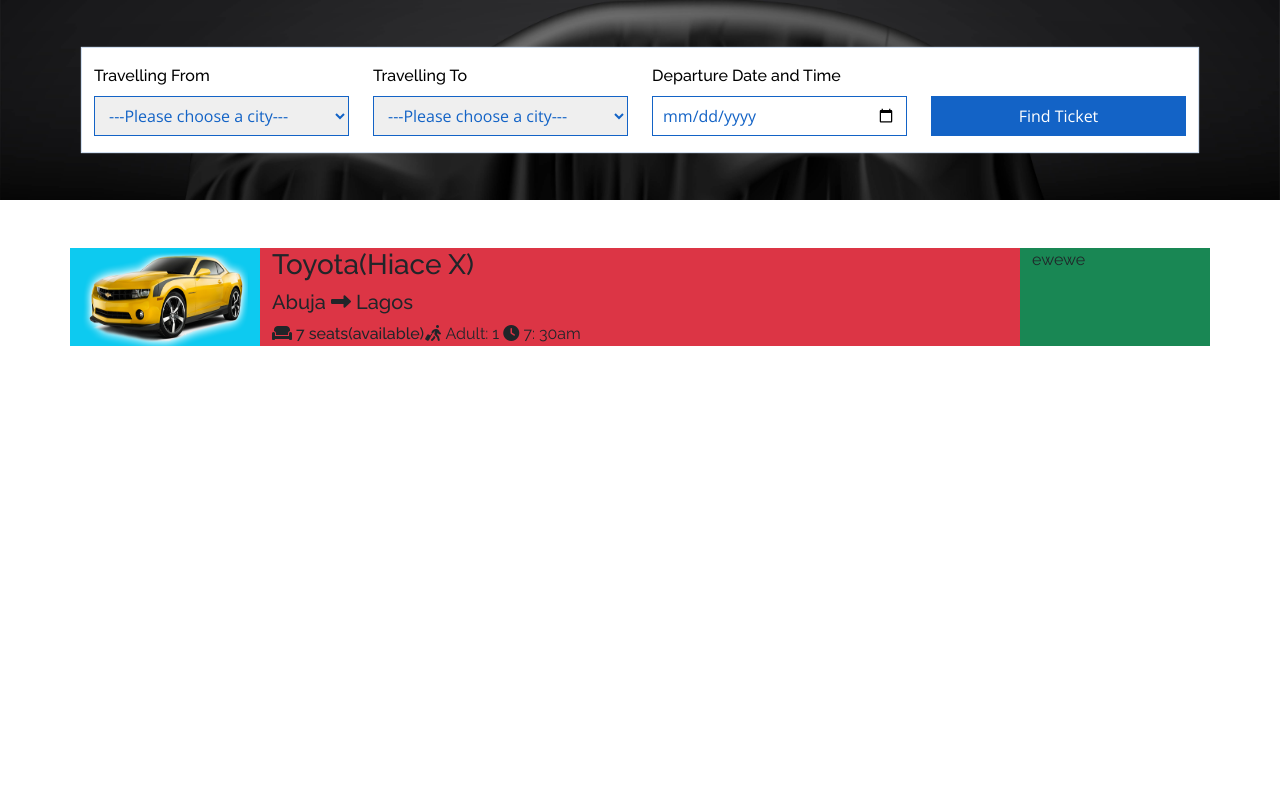
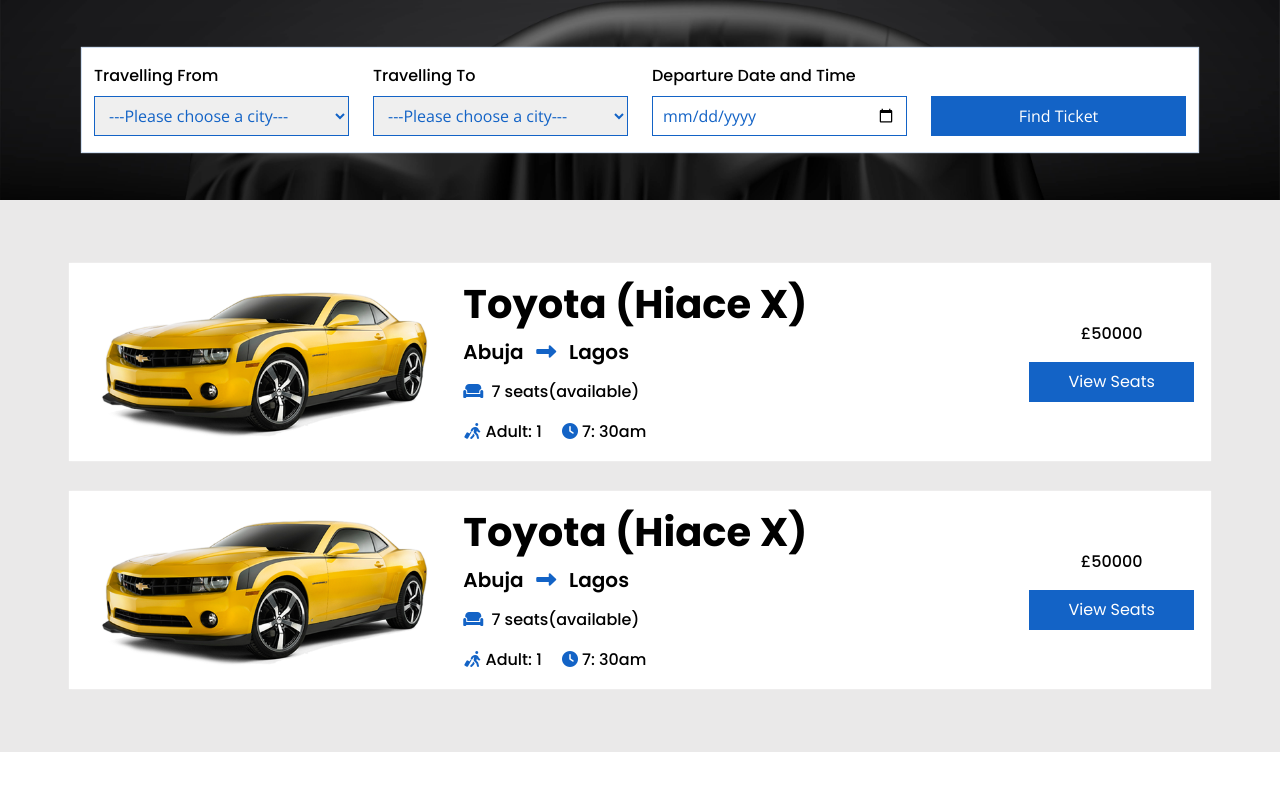
Before and after one commit to Cyber9jaDev/Car-Booking-System, a React (Vite) app in the folder client/: page /booking in a window 1280 px wide. Shown: the top 790 px of the page. Built offline with nearby package versions, Linux system fonts and the light colour scheme.

Commit message:
updated bus selection wrapper

```diff
--- a/client/src/components/users/BusSelection.tsx
+++ b/client/src/components/users/BusSelection.tsx
@@ -3,23 +3,41 @@ import '../../sass/tickets.scss';
 
 const BusSelection = () => {
   return (
-    <section id='bus__selection' className='mt-5'>
+    <section id='bus__selection' className='py-5'>
       <div className="container-lg">
         <div className="row">
-          <div className="col-12 bg-warning">
+          <div className="bus__selection-wrapper col-12 p-3">
             <div className="row">
-              <div className="col-sm-12 col-md-2 col-lg-2 bg-info">
+              <div className="col-sm-12 col-md-4 col-lg-4">
                 <img src={img} alt="bus-img" className="bus-img" />
               </div>
-              <div className="col-sm-12 col-md-8 col-lg-8 bg-danger">
-                <h3>Toyota(Hiace X)</h3>
-                <h5>Abuja <i className="fa-solid fa-right-long"></i> Lagos</h5>
-                <div className='d-flex align-items-center'>
-                  <h6 className='my-auto'><i className="fa-solid fa-couch"></i> 7 seats(available) </h6>
-                  <p className='my-auto'><i className="fa-solid fa-person-walking-luggage"></i> Adult: 1 <i className="fa-solid fa-clock"></i> 7: 30am</p>
-                </div>
+              <div className="info col-sm-12 col-md-6 col-lg-6 d-flex flex-column align-self-center">
+                <h1>Toyota (Hiace X)</h1>
+                <h6 className='mt-1 fs-5'>Abuja <i className="fa-solid fa-right-long mx-2"></i> Lagos</h6>
+                <p className='mt-2'><i className="fa-solid fa-couch me-1"></i> 7 seats(available) </p>
+                <p className='my-auto'><i className="fa-solid fa-person-walking-luggage"></i> Adult: 1 <i className="fa-solid fa-clock ms-3"></i> 7: 30am</p>
               </div>
-              <div className="col-sm-12 col-md-2 col-lg-2 bg-success">ewewe</div>
+              <div className="col-sm-12 col-md-2 col-lg-2 d-flex align-self-center flex-column align-items-center fee-wrapper">
+                <p className='fee'>£50000</p>
+                <button className='w-100'>View Seats</button>
+              </div>
+            </div>
+          </div>
+          <div className="bus__selection-wrapper col-12 p-3">
+            <div className="row">
+              <div className="col-sm-12 col-md-4 col-lg-4">
+                <img src={img} alt="bus-img" className="bus-img" />
+              </div>
+              <div className="info col-sm-12 col-md-6 col-lg-6 d-flex flex-column align-self-center">
+                <h1>Toyota (Hiace X)</h1>
+                <h6 className='mt-1 fs-5'>Abuja <i className="fa-solid fa-right-long mx-2"></i> Lagos</h6>
+                <p className='mt-2'><i className="fa-solid fa-couch me-1"></i> 7 seats(available) </p>
+                <p className='my-auto'><i className="fa-solid fa-person-walking-luggage"></i> Adult: 1 <i className="fa-solid fa-clock ms-3"></i> 7: 30am</p>
+              </div>
+              <div className="col-sm-12 col-md-2 col-lg-2 d-flex align-self-center flex-column align-items-center fee-wrapper">
+                <p className='fee'>£50000</p>
+                <button className='w-100'>View Seats</button>
+              </div>
             </div>
           </div>
 
--- a/client/src/index.css
+++ b/client/src/index.css
@@ -6,5 +6,5 @@
   box-sizing: border-box;
   font-family: 'Raleway', sans-serif;
   /* font-family: 'Open Sans', sans-serif; */
-  /* font-family: 'Poppins', sans-serif; */
+  font-family: 'Poppins', sans-serif;
 }
--- a/client/src/sass/tickets.scss
+++ b/client/src/sass/tickets.scss
@@ -4,8 +4,55 @@
 
 #bus__selection{
 
+  color: #000;
+  background-color: rgb(234, 233, 233);
+
+  .bus__selection-wrapper{
+    margin: 1em 0;
+    box-shadow: #ffffff 0px 0px 1px 1px;
+    background-color: #fff;
+
+  }
+
   img.bus-img{
     width:100%;
     height: 100%;
   }
+
+  i{
+    color: #1363c6;
+  }
+
+  h1{
+    font-weight: bolder;
+  }
+
+  h6{
+    font-weight: 600;
+  }
+
+  p{
+    font-size: 1em;
+    font-weight: 500;
+  }
+  button{
+    height: 40px;
+    border: none;
+    background-color: #1363c6;
+    color: #ffffff;
+  }
+
+  @media screen and (max-width: 768px) {
+    .info{
+      margin-top: 2em;
+    }
+    .fee-wrapper{
+      margin-top: 1.5em;
+    }
+
+    .fee-wrapper > p{
+      margin-left: auto;
+      font-size: 1.125em;
+    }
+  }
 }
```
